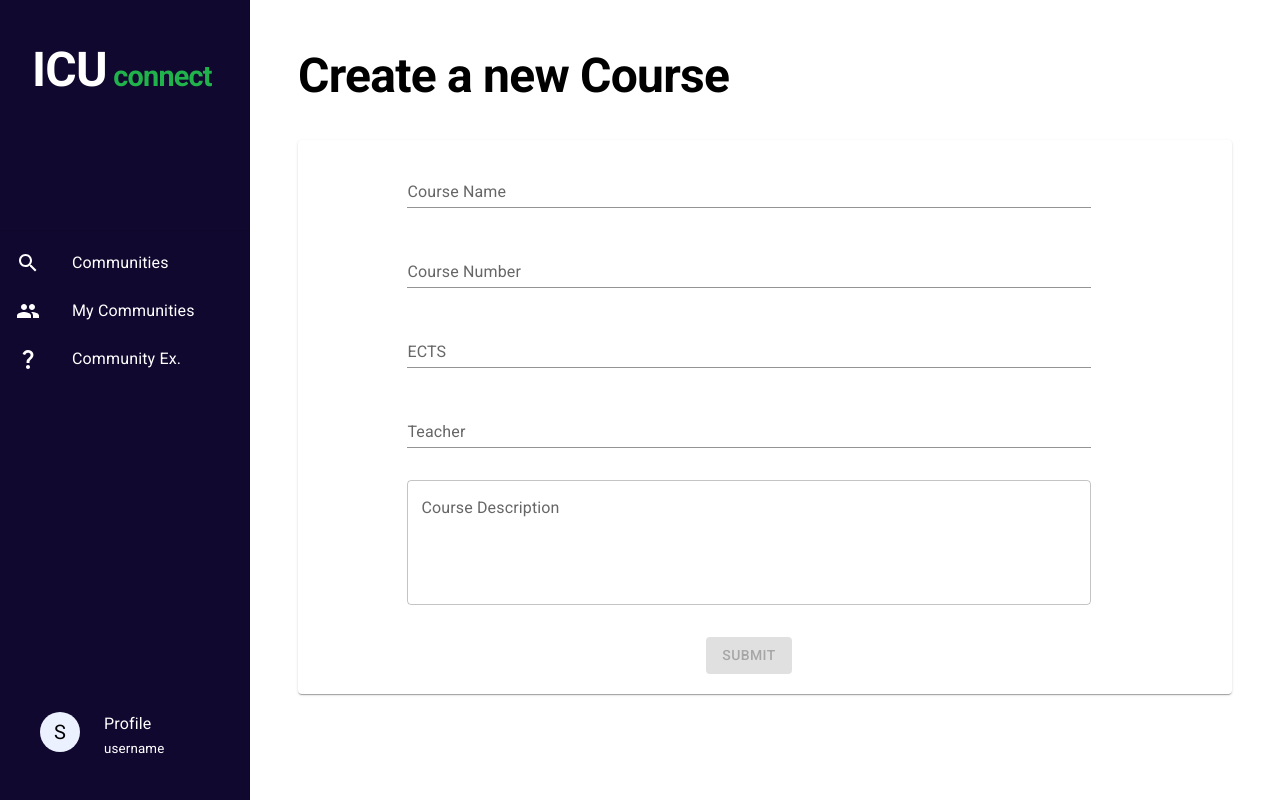
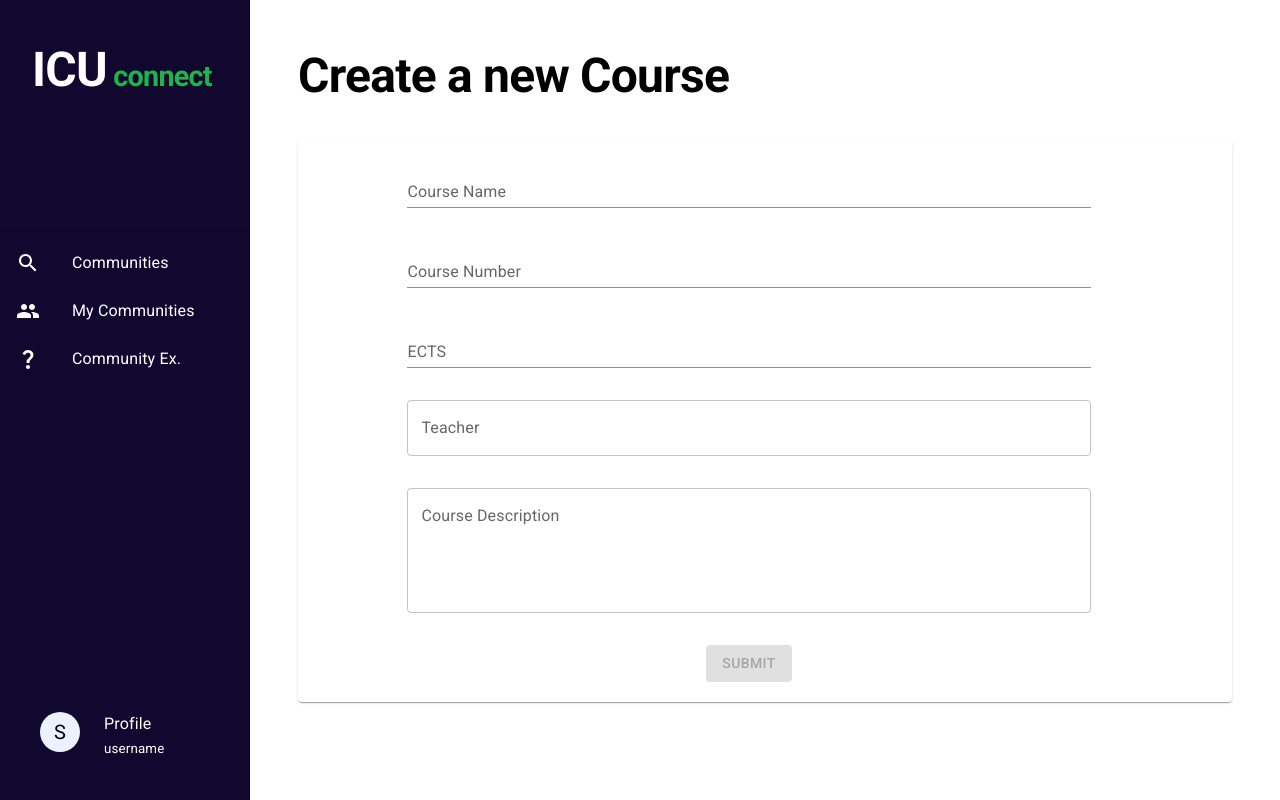
Before and after one commit to The-Agile-Avengers/icu-connect-frontend, a React (Create React App) app: page /community/create in a window 1280 px wide. Built offline with nearby package versions, Linux system fonts and the light colour scheme; no server answers; sample sign-in values are in the browser's storage.

Commit message:
feat: teacher is selectable

```diff
--- a/src/components/course/CreateCommunityForm.tsx
+++ b/src/components/course/CreateCommunityForm.tsx
@@ -1,48 +1,48 @@
-import { Paper, TextField } from "@mui/material";
+import { Autocomplete, Paper, TextField } from "@mui/material";
 import Button from "@mui/material/Button";
-import React from "react";
+import React, { useEffect, useState } from "react";
 import { useNavigate } from "react-router-dom";
 import { useForm } from "react-hook-form";
-import Grid from '@mui/material/Grid';
+import Grid from "@mui/material/Grid";
 import { api } from "../../utils/api";
+import { Instructor } from "models/CommunityModel";
 
 type formValues = {
   moduleId: string;
   name: string;
   instructor: {
     name: string;
-  },
-  description:string;
-  ects:number;
+  };
+  description: string;
+  ects: number;
 };
 
 type FormFormResponseData = {
   data: {
-  moduleId: string,
-  name: string,
+    moduleId: string;
+    name: string;
     instructor: {
-      id: number,
-      name: string
-  },
-  subscribersCount: number,
-  ects: number,
+      id: number;
+      name: string;
+    };
+    subscribersCount: number;
+    ects: number;
     rating: {
-      id: number,
-      teaching: number,
-      content: number,
-      workload: number
-  },
-  joined: boolean
-}
-}
-
+      id: number;
+      teaching: number;
+      content: number;
+      workload: number;
+    };
+    joined: boolean;
+  };
+};
 
 export default function CommunityCreate() {
   const navigate = useNavigate();
+  const [instructorList, setInstructorList] = useState<string[]>([]);
 
-
-  const { register, handleSubmit , formState} = useForm<formValues>({
-    mode: "onChange"
+  const { register, handleSubmit, formState } = useForm<formValues>({
+    mode: "onChange",
   });
   // eslint-disable-next-line @typescript-eslint/no-explicit-any
   const onSubmit = (formData: any) => {
@@ -50,7 +50,7 @@ export default function CommunityCreate() {
       .post(`/communities`, formData)
       .then((response: FormFormResponseData) => {
         console.log(response.data);
-        const moduleId: string = response.data.moduleId
+        const moduleId: string = response.data.moduleId;
         navigate(`/community/${moduleId}`);
       })
       .catch((error) => {
@@ -58,11 +58,29 @@ export default function CommunityCreate() {
       });
   };
 
+  const getTeachers = async () => {
+    try {
+      const { data } = await api.get<Instructor[]>("/instructors");
+      const teachers: string[] = data.map(
+        (teacher: Instructor) => teacher.name
+      );
+      setInstructorList(teachers);
+    } catch (error) {
+      console.error("Failed to fetch teachers:", error);
+    }
+  };
+
+  useEffect(() => {
+    // eslint-disable-next-line @typescript-eslint/no-floating-promises
+    getTeachers();
+  }, []);
+
   return (
-    <Paper style={{ padding: "20px"}}>
+    <Paper style={{ padding: "20px" }}>
       <form
         // eslint-disable-next-line @typescript-eslint/no-misused-promises
-        onSubmit={handleSubmit(onSubmit)}>
+        onSubmit={handleSubmit(onSubmit)}
+      >
         <Grid
           container
           direction="column"
@@ -70,13 +88,15 @@ export default function CommunityCreate() {
           alignItems="center"
           spacing={4}
           sx={{
-            width: "100%",}}
+            width: "100%",
+          }}
         >
           <Grid
             item
             sx={{
               minWidth: "80%",
-            }}>
+            }}
+          >
             <TextField
               {...register("name", { required: true })}
               id="standard-basic"
@@ -88,61 +108,79 @@ export default function CommunityCreate() {
           <Grid
             item
             sx={{
-                minWidth:"80%"
-            }}>
+              minWidth: "80%",
+            }}
+          >
             <TextField
               {...register("moduleId", { required: true })}
               id="standard-basic"
               label="Course Number"
               variant="standard"
-                sx={{width: "100%"}}
-                fullWidth/>
+              sx={{ width: "100%" }}
+              fullWidth
+            />
           </Grid>
           <Grid
             item
             sx={{
-                minWidth:"80%"
-              }}>
+              minWidth: "80%",
+            }}
+          >
             <TextField
-                  {...register("ects", { required: true, valueAsNumber: true, validate: (value) => value > 0,})}
+              {...register("ects", {
+                required: true,
+                valueAsNumber: true,
+                validate: (value) => value > 0,
+              })}
               id="standard-basic"
               label="ECTS"
-                  type="number"
               variant="standard"
-                  sx={{width: "100%"}} />
+              sx={{ width: "100%" }}
+            />
           </Grid>
           <Grid
             item
             sx={{
-                minWidth:"80%"
-            }}>
+              minWidth: "80%",
+            }}
+          >
+            <Autocomplete
+              freeSolo
+              id="combo-box-demo"
+              options={instructorList}
+              sx={{ width: "100%" }}
+              renderInput={(params) => (
                 <TextField
+                  {...params}
                   {...register("instructor.name", { required: true })}
-                  id="standard-basic"
                   label="Teacher"
-                  variant="standard"
-                  sx={{width: "100%"}} />
+                />
+              )}
+            />
           </Grid>
           <Grid
             item
             sx={{
-                minWidth:"80%"
-            }}>
+              minWidth: "80%",
+            }}
+          >
             <TextField
-                  {...register("description", { required: true })}
+              {...register("description", { required: false })}
               id="outlined-multiline-static"
               label="Course Description"
-                  sx={{width: "100%"}}
+              sx={{ width: "100%" }}
               multiline
-                  rows={4} />
+              rows={4}
+            />
           </Grid>
           <Grid item>
             <Button
               variant="contained"
               type="submit"
               disabled={!formState.isValid}
-
-                >SUBMIT</Button>
+            >
+              SUBMIT
+            </Button>
           </Grid>
         </Grid>
       </form>
```
Lines whose indentation alone changed are shown as unchanged.
